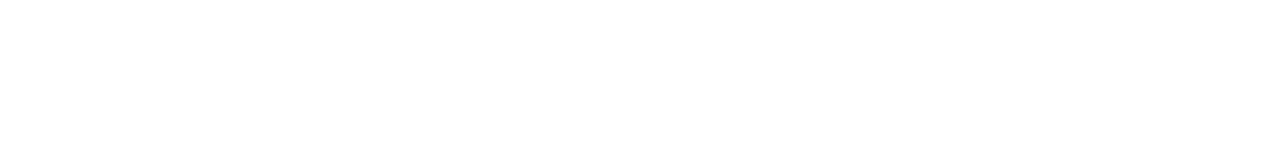
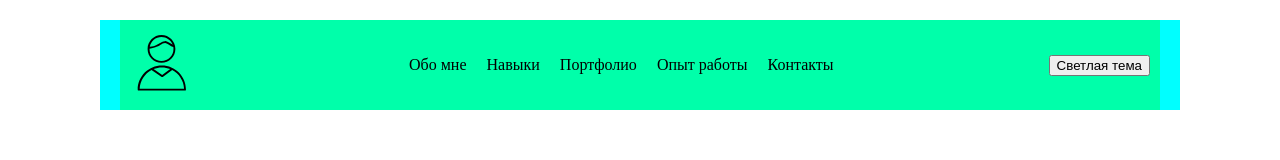
Before and after one commit to nikos592/my-page, a website built with webpack: page src/index.html in a window 1280 px wide. Built offline with nearby package versions, Linux system fonts and the light colour scheme.

Commit message:
test commit

```diff
--- a/src/index.html
+++ b/src/index.html
@@ -3,8 +3,26 @@
 <head>
     <meta charset="UTF-8">
     <meta name="viewport" content="width=device-width, initial-scale=1.0">
-    <title>Document</title>
+    <title>Ilia Nikulin. Frontend developer</title>
+    <link rel="stylesheet" href="styles.css">
 </head>
 <body>
+    <header class="main-header">
+        <div class="header-container">
+            <a class="header-logo" href="#" aria-label="Home-page" title="To home page">
+                <img class="logo_svg" src="../svg/logo.svg" width="64" height="64" alt="Логотип">
+            </a>
+            <nav class="header-nav">
+                <ul class="site-navigation">
+                    <li class="site-navigation-item">Обо мне</li>
+                    <li class="site-navigation-item">Навыки</li>
+                    <li class="site-navigation-item">Портфолио</li>
+                    <li class="site-navigation-item">Опыт работы</li>
+                    <li class="site-navigation-item">Контакты</li>
+                </ul>
+            </nav>
+            <button id="theme-toggle" class="theme-toggle">Светлая тема</button>
+        </div>
+    </header>
 </body>
 </html>
--- /dev/null
+++ b/src/styles.css
@@ -0,0 +1,33 @@
+body {
+    margin-left:100px;
+    margin-right: 100px;
+    padding:0;
+}
+
+.main-header {
+    background-color: aqua;
+    margin: 0;
+    padding: 0;
+}
+
+.header-container {
+    display: flex;
+    align-items: center;
+    justify-content: space-between;
+    padding: 10px;
+    background-color: rgb(0, 255, 170);
+    margin: 20px;
+}
+
+.site-navigation {
+    display: flex;
+    align-items: center;
+    justify-content: space-between;
+    list-style-type: none;
+    padding: 0;
+}
+
+.site-navigation-item {
+    margin: 0;
+    padding: 10px;
+}
```
Also changed, not shown: svg/logo.svg (added).
